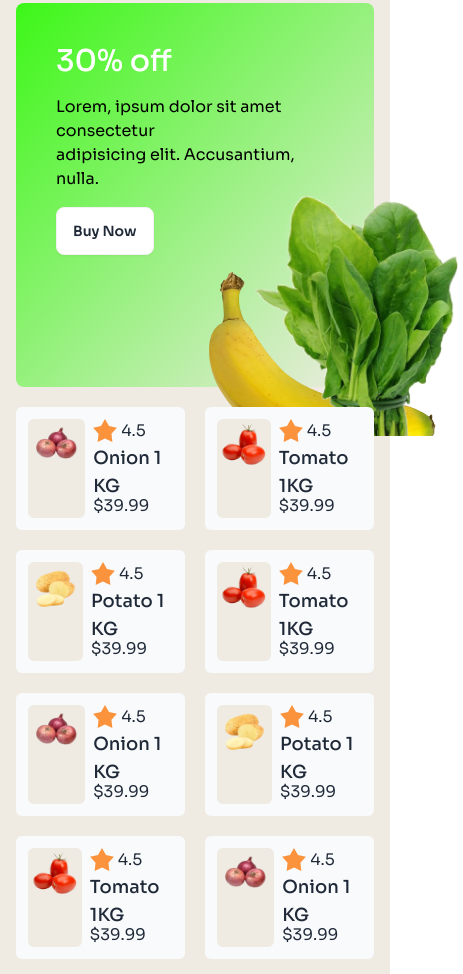
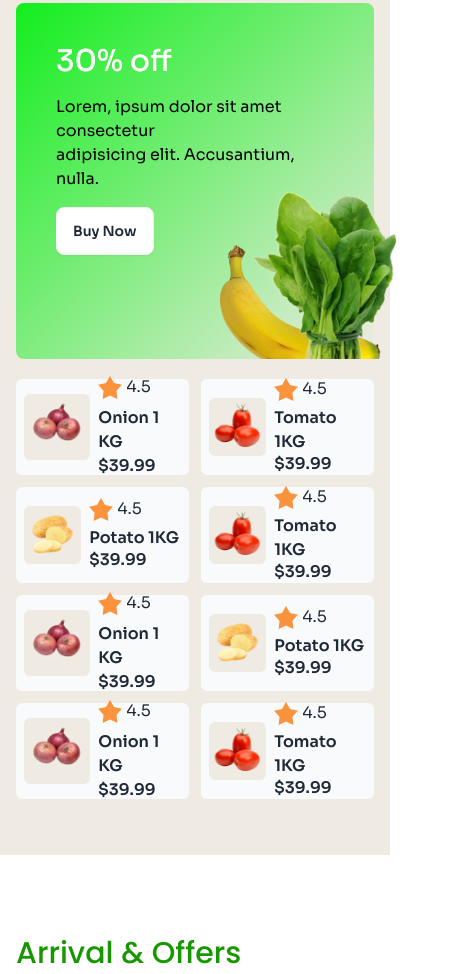
Before and after one commit to uttam2004/assignment-no-3, a plain HTML site: page index.html in a window 390 px wide. Shown: the part 2000-2974 px from the top of the page, 463 px wide, since content can reach past the window. Drawn offline with nearby package versions, Linux system fonts and the light colour scheme.

Commit message:
replace design

```diff
--- a/index.html
+++ b/index.html
@@ -205,7 +205,7 @@
           <div class="grid lg:grid-cols-2 grid-cols-1 space-y-5 items-center">
             <!-- discound offer -->
             <div
-              class="bg-gradient-to-br from-[#3cf717] max-w-md max-h-96 rounded-lg"
+              class="bg-gradient-to-br from-[#13ee1e] max-w-md max-h-96 rounded-lg"
             >
               <div class="p-10 space-y-4">
                 <h3 class="text-white text-3xl font-medium">30% off</h3>
@@ -216,23 +216,23 @@
                 <button class="btn bg-white">Buy Now</button>
               </div>
               <img
-                class="ml-44 -mt-28"
+                class="lg:ml-44 lg:-mt-28 max-md:w-48 max-md:h-44 max-md:ml-48 max-md:-mt-28"
                 src="assets/vegetable-offer.png"
                 alt=""
               />
             </div>
             <!-- buy now -->
             <div
-              class="grid lg:grid-cols-3 grid-cols-2 lg:-ml-28 gap-5 lg:max-w-2xl"
+              class="grid lg:grid-cols-3 grid-cols-2 lg:-ml-28 lg:gap-5 max-md:gap-3 lg:max-w-2xl"
             >
               <!-- onion 1 -->
               <div
-                class="flex gap-2 bg-slate-50 lg:max-w-64 lg:max-h-24 p-3 rounded-md"
+                class="flex gap-2 bg-slate-50 lg:max-w-64 lg:max-h-24 max-md:max-w-64 max-md:max-h-24 max-md:items-center lg:p-3 max-md:p-2 rounded-md"
               >
                 <div class="rounded-md bg-[#EFEBE3]">
                   <img src="assets/onion.png" alt="" />
                 </div>
-                <div class="-space-y-1.5">
+                <div class="lg:-space-y-1.5">
                   <div class="rating gap-1">
                     <input
                       type="radio"
@@ -241,18 +241,18 @@
                     />
                     <p class="">4.5</p>
                   </div>
-                  <p class="font-medium text-lg">Onion 1 KG</p>
-                  <p>$39.99</p>
+                  <p class="lg:font-medium max-md:font-semibold lg:text-lg max-md:text-base">Onion 1 KG</p>
+                  <p class="max-md:font-semibold max-md:text-base">$39.99</p>
                 </div>
               </div>
               <!-- tomato -->
               <div
-                class="flex gap-2 bg-slate-50 lg:max-w-64 lg:max-h-24 p-3 rounded-md"
+                class="flex gap-2 bg-slate-50 lg:max-w-64 lg:max-h-24 max-md:max-w-64 max-md:max-h-24 max-md:items-center lg:p-3 max-md:p-2 rounded-md"
               >
                 <div class="rounded-md bg-[#EFEBE3]">
                   <img src="assets/tomato.png" alt="" />
                 </div>
-                <div class="-space-y-1.5">
+                <div class="lg:-space-y-1.5 max-md:w-28 max-md:-space-y-0.5">
                   <div class="rating gap-1">
                     <input
                       type="radio"
@@ -261,18 +261,18 @@
                     />
                     <p class="">4.5</p>
                   </div>
-                  <p class="font-medium text-lg">Tomato 1KG</p>
-                  <p>$39.99</p>
+                  <p class="lg:font-medium max-md:font-semibold lg:text-base max-md:text-base">Tomato 1KG</p>
+                  <p class="max-md:font-semibold max-md:text-base">$39.99</p>
                 </div>
               </div>
               <!-- potato -->
               <div
-                class="flex gap-2 bg-slate-50 lg:max-w-64 lg:max-h-24 p-3 rounded-md"
+                class="flex gap-2 bg-slate-50 lg:max-w-64 lg:max-h-24 max-md:max-w-64 max-md:max-h-24 max-md:items-center lg:p-3 max-md:p-2 rounded-md"
               >
                 <div class="rounded-md bg-[#EFEBE3]">
                   <img src="assets/potato.png" alt="" />
                 </div>
-                <div class="-space-y-1.5">
+                <div class="lg:-space-y-1.5 max-md:w-28 max-md:-space-y-0.5">
                   <div class="rating gap-1">
                     <input
                       type="radio"
@@ -281,18 +281,18 @@
                     />
                     <p class="">4.5</p>
                   </div>
-                  <p class="font-medium text-lg">Potato 1 KG</p>
-                  <p>$39.99</p>
+                  <p class="lg:font-medium max-md:font-semibold lg:text-base max-md:text-base">Potato 1KG</p>
+                  <p class="max-md:font-semibold max-md:text-base">$39.99</p>
                 </div>
               </div>
               <!-- tomato -->
               <div
-                class="flex gap-2 bg-slate-50 lg:max-w-64 lg:max-h-24 p-3 rounded-md"
+                class="flex gap-2 bg-slate-50 lg:max-w-64 lg:max-h-24 max-md:max-w-64 max-md:max-h-24 max-md:items-center lg:p-3 max-md:p-2 rounded-md"
               >
                 <div class="rounded-md bg-[#EFEBE3]">
                   <img src="assets/tomato.png" alt="" />
                 </div>
-                <div class="-space-y-1.5">
+                <div class="lg:-space-y-1.5 max-md:w-28 max-md:-space-y-0.5">
                   <div class="rating gap-1">
                     <input
                       type="radio"
@@ -301,18 +301,18 @@
                     />
                     <p class="">4.5</p>
                   </div>
-                  <p class="font-medium text-lg">Tomato 1KG</p>
-                  <p>$39.99</p>
+                  <p class="lg:font-medium max-md:font-semibold lg:text-base max-md:text-base">Tomato 1KG</p>
+                  <p class="max-md:font-semibold max-md:text-base">$39.99</p>
                 </div>
               </div>
               <!-- onion -->
               <div
-                class="flex gap-2 bg-slate-50 lg:max-w-64 lg:max-h-24 p-3 rounded-md"
+                class="flex gap-2 bg-slate-50 lg:max-w-64 lg:max-h-24 max-md:max-w-64 max-md:max-h-24 max-md:items-center lg:p-3 max-md:p-2 rounded-md"
               >
                 <div class="rounded-md bg-[#EFEBE3]">
                   <img src="assets/onion.png" alt="" />
                 </div>
-                <div class="-space-y-1.5">
+                <div class="lg:-space-y-1.5">
                   <div class="rating gap-1">
                     <input
                       type="radio"
@@ -321,18 +321,18 @@
                     />
                     <p class="">4.5</p>
                   </div>
-                  <p class="font-medium text-lg">Onion 1 KG</p>
-                  <p>$39.99</p>
+                  <p class="lg:font-medium max-md:font-semibold lg:text-lg max-md:text-base">Onion 1 KG</p>
+                  <p class="max-md:font-semibold max-md:text-base">$39.99</p>
                 </div>
               </div>
               <!-- potato -->
               <div
-                class="flex gap-2 bg-slate-50 lg:max-w-64 lg:max-h-24 p-3 rounded-md"
+                class="flex gap-2 bg-slate-50 lg:max-w-64 lg:max-h-24 max-md:max-w-64 max-md:max-h-24 max-md:items-center lg:p-3 max-md:p-2 rounded-md"
               >
                 <div class="rounded-md bg-[#EFEBE3]">
                   <img src="assets/potato.png" alt="" />
                 </div>
-                <div class="-space-y-1.5">
+                <div class="lg:-space-y-1.5 max-md:w-28 max-md:-space-y-0.5">
                   <div class="rating gap-1">
                     <input
                       type="radio"
@@ -341,18 +341,18 @@
                     />
                     <p class="">4.5</p>
                   </div>
-                  <p class="font-medium text-lg">Potato 1 KG</p>
-                  <p>$39.99</p>
+                  <p class="lg:font-medium max-md:font-semibold lg:text-base max-md:text-base">Potato 1KG</p>
+                  <p class="max-md:font-semibold max-md:text-base">$39.99</p>
                 </div>
               </div>
-              <!-- tomato -->
+              <!-- onion -->
               <div
-                class="flex gap-2 bg-slate-50 lg:max-w-64 lg:max-h-24 p-3 rounded-md"
+                class="flex gap-2 bg-slate-50 lg:max-w-64 lg:max-h-24 max-md:max-w-64 max-md:max-h-24 max-md:items-center lg:p-3 max-md:p-2 rounded-md"
               >
                 <div class="rounded-md bg-[#EFEBE3]">
-                  <img src="assets/tomato.png" alt="" />
+                  <img src="assets/onion.png" alt="" />
                 </div>
-                <div class="-space-y-1.5">
+                <div class="lg:-space-y-1.5">
                   <div class="rating gap-1">
                     <input
                       type="radio"
@@ -361,17 +361,17 @@
                     />
                     <p class="">4.5</p>
                   </div>
-                  <p class="font-medium text-lg">Tomato 1KG</p>
-                  <p>$39.99</p>
+                  <p class="lg:font-medium max-md:font-semibold lg:text-lg max-md:text-base">Onion 1 KG</p>
+                  <p class="max-md:font-semibold max-md:text-base">$39.99</p>
                 </div>
               </div>
               <div
-                class="flex gap-2 bg-slate-50 lg:max-w-64 lg:max-h-24 p-3 rounded-md"
+                class="flex gap-2 bg-slate-50 lg:max-w-64 lg:max-h-24 max-md:max-w-64 max-md:max-h-24 max-md:items-center lg:p-3 max-md:p-2 rounded-md"
               >
                 <div class="rounded-md bg-[#EFEBE3]">
-                  <img src="assets/onion.png" alt="" />
+                  <img src="assets/tomato.png" alt="" />
                 </div>
-                <div class="-space-y-1.5">
+                <div class="lg:-space-y-1.5 max-md:w-28 max-md:-space-y-0.5">
                   <div class="rating gap-1">
                     <input
                       type="radio"
@@ -380,17 +380,17 @@
                     />
                     <p class="">4.5</p>
                   </div>
-                  <p class="font-medium text-lg">Onion 1 KG</p>
-                  <p>$39.99</p>
+                  <p class="lg:font-medium max-md:font-semibold lg:text-base max-md:text-base">Tomato 1KG</p>
+                  <p class="max-md:font-semibold max-md:text-base">$39.99</p>
                 </div>
               </div>
               <div
-                class="flex gap-2 bg-slate-50 lg:max-w-64 lg:max-h-24 p-3 rounded-md max-md:hidden"
+                class="flex gap-2 bg-slate-50 lg:max-w-64 lg:max-h-24 max-md:max-w-64 max-md:max-h-24 max-md:items-center lg:p-3 max-md:p-2 max-md:hidden rounded-md"
               >
                 <div class="rounded-md bg-[#EFEBE3]">
-                  <img src="assets/onion.png" alt="" />
+                  <img src="assets/potato.png" alt="" />
                 </div>
-                <div class="-space-y-1.5">
+                <div class="lg:-space-y-1.5 max-md:w-28 max-md:-space-y-0.5">
                   <div class="rating gap-1">
                     <input
                       type="radio"
@@ -399,8 +399,8 @@
                     />
                     <p class="">4.5</p>
                   </div>
-                  <p class="font-medium text-lg">Onion 1 KG</p>
-                  <p>$39.99</p>
+                  <p class="lg:font-medium max-md:font-semibold lg:text-base max-md:text-base">Potato 1KG</p>
+                  <p class="max-md:font-semibold max-md:text-base">$39.99</p>
                 </div>
               </div>
             </div>
```
